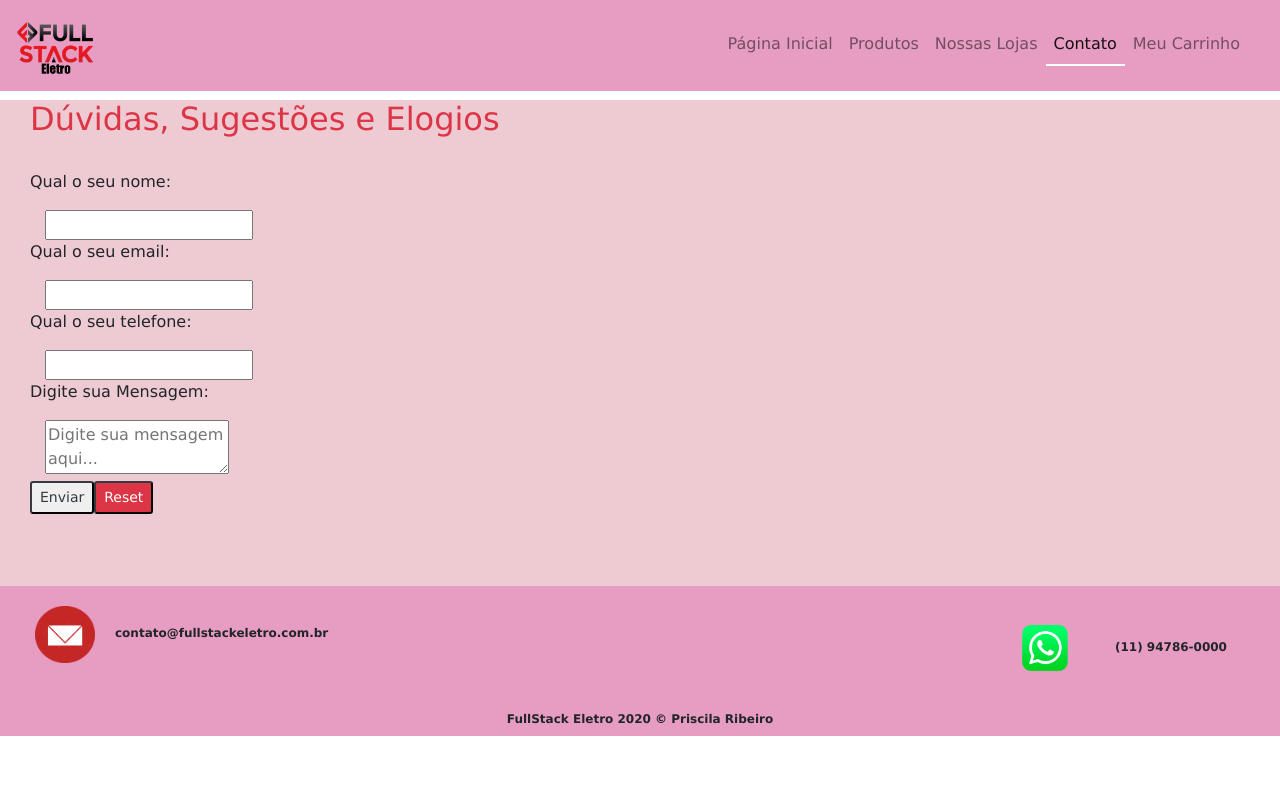
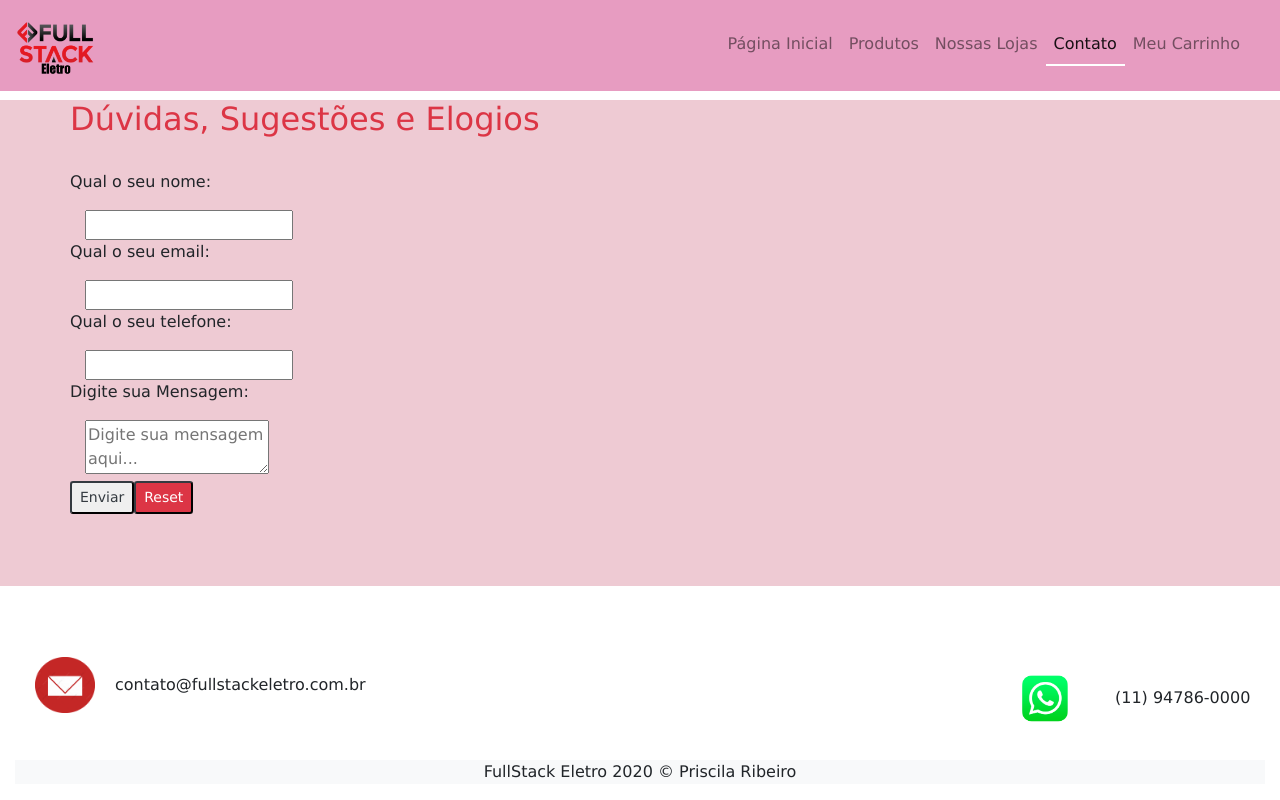
Before and after one commit to Prixribeiro/ProjetoFullStackEletro, a React (Create React App) app: page /contato in a window 1280 px wide. Built offline with nearby package versions, Linux system fonts and the light colour scheme.

Commit message:
correcoes de interface com bootstrap

```diff
--- a/src/Components/Footer/Contato/Form.js
+++ b/src/Components/Footer/Contato/Form.js
@@ -5,7 +5,7 @@ import {Container, Row} from 'react-bootstrap';
 class Form extends React.Component {
   render() {
     return (
-      <Container fluid>
+      <Container>
       <form method="post" className="form-group-sm">
         <Row><h2 className="row-center text-danger text-center">Dúvidas, Sugestões e Elogios</h2></Row>
         <br></br>
--- a/src/Components/Footer/index.js
+++ b/src/Components/Footer/index.js
@@ -6,7 +6,7 @@ import wpp from '../Footer/whatsapp.png';
 
 function Footer () {
     return (
-        <Container fluid className="contatos">
+        <Container fluid className="fixed-bottom">
             <Row>
             <Col className="col-md-9">
                 <img src={email} alt="Email"  className="email" />
@@ -18,7 +18,7 @@ function Footer () {
             </Col>
             <hr></hr>
             </Row>
-                <p className="text-center">FullStack Eletro 2020 &copy; Priscila Ribeiro</p>
+                <p className="text-center bg-light">FullStack Eletro 2020 &copy; Priscila Ribeiro</p>
         </Container>
     );
 }
```
